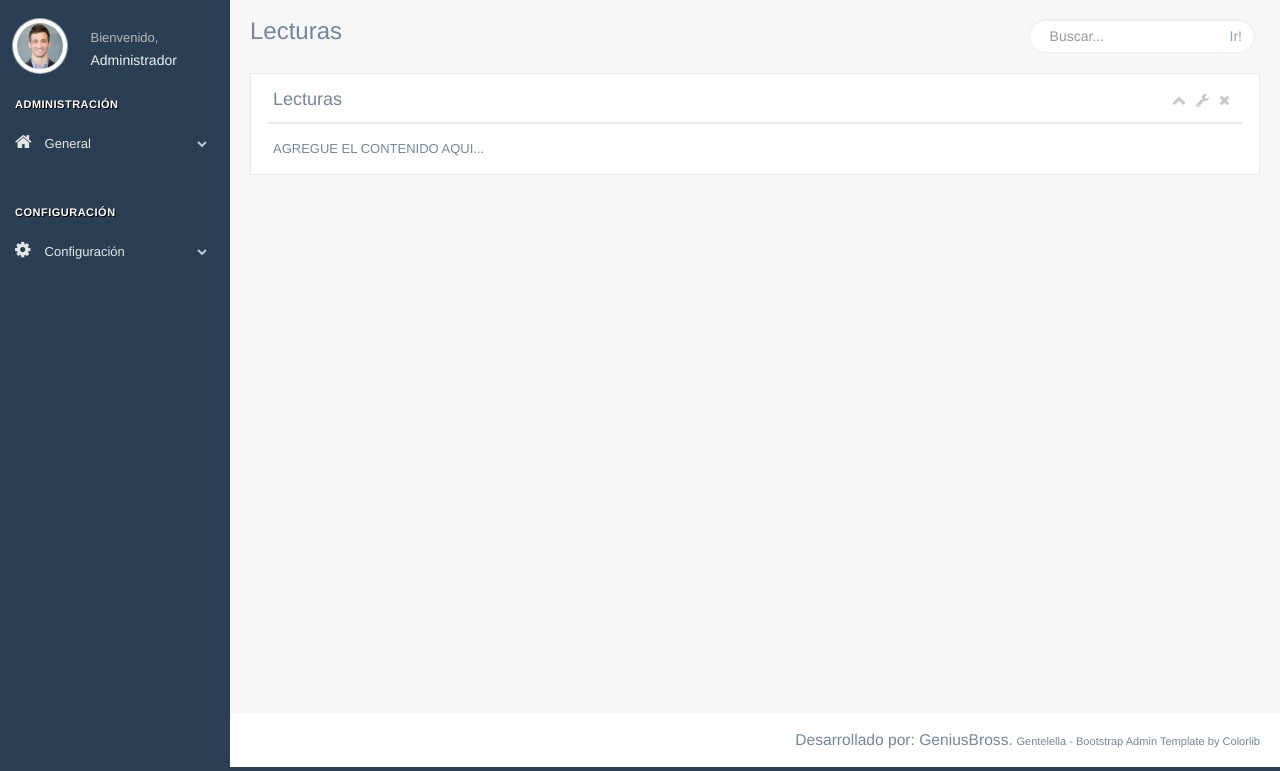
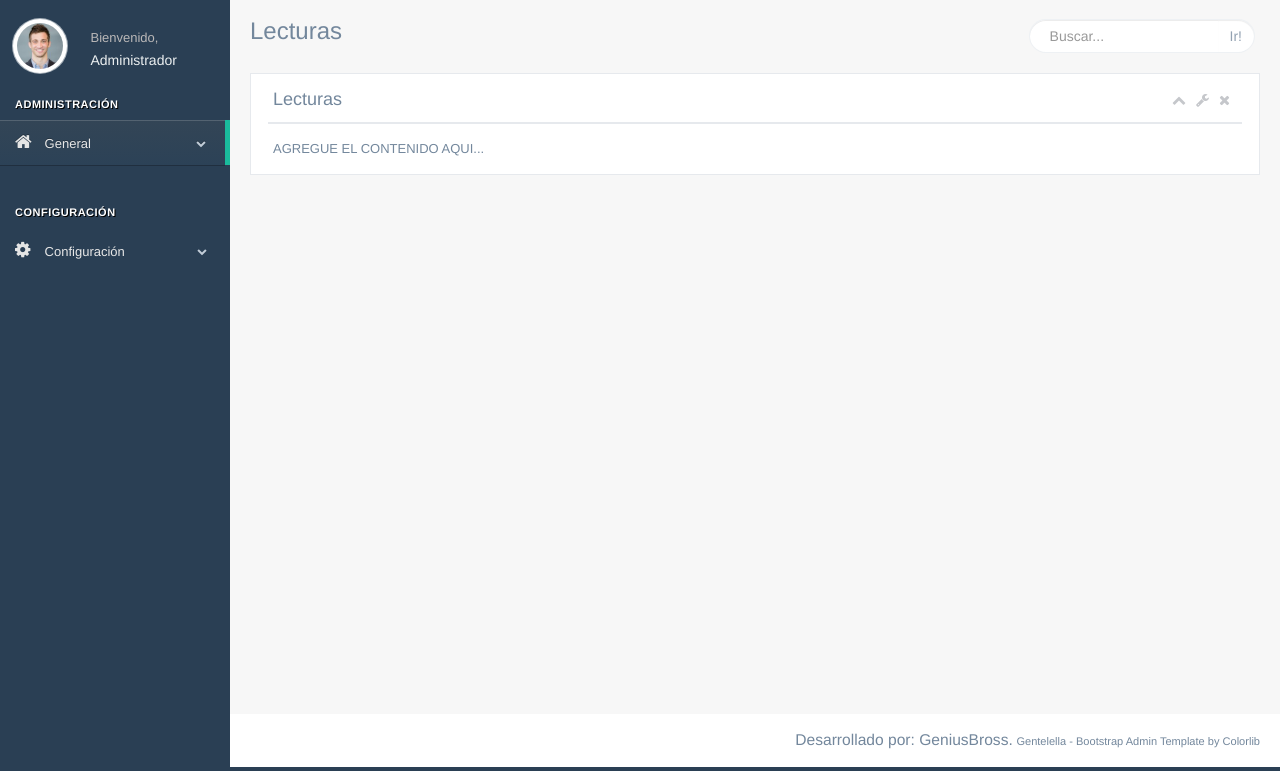
Before and after one commit to GeniusBross/aqamanager, a plain HTML site: page inicio.html in a window 1280 px wide. Shown: the part 59-830 px from the top of the page. Drawn offline with Linux system fonts and the light colour scheme.

Commit message:
active class

```diff
--- a/inicio.html
+++ b/inicio.html
@@ -50,7 +50,7 @@
                         <div class="menu_section">
                             <h3>Administración</h3>
                             <ul class="nav side-menu">
-                                <li><a><i class="fa fa-home"></i> General <span class="fa fa-chevron-down"></span></a>
+                                <li class="active"><a><i class="fa fa-home"></i> General <span class="fa fa-chevron-down"></span></a>
                                     <ul class="nav child_menu">
                                         <li class="current-page"><a href="index.html">Lecturas</a></li>
                                         <li><a href="index.html">Actualizar Lecturas</a></li>
```
